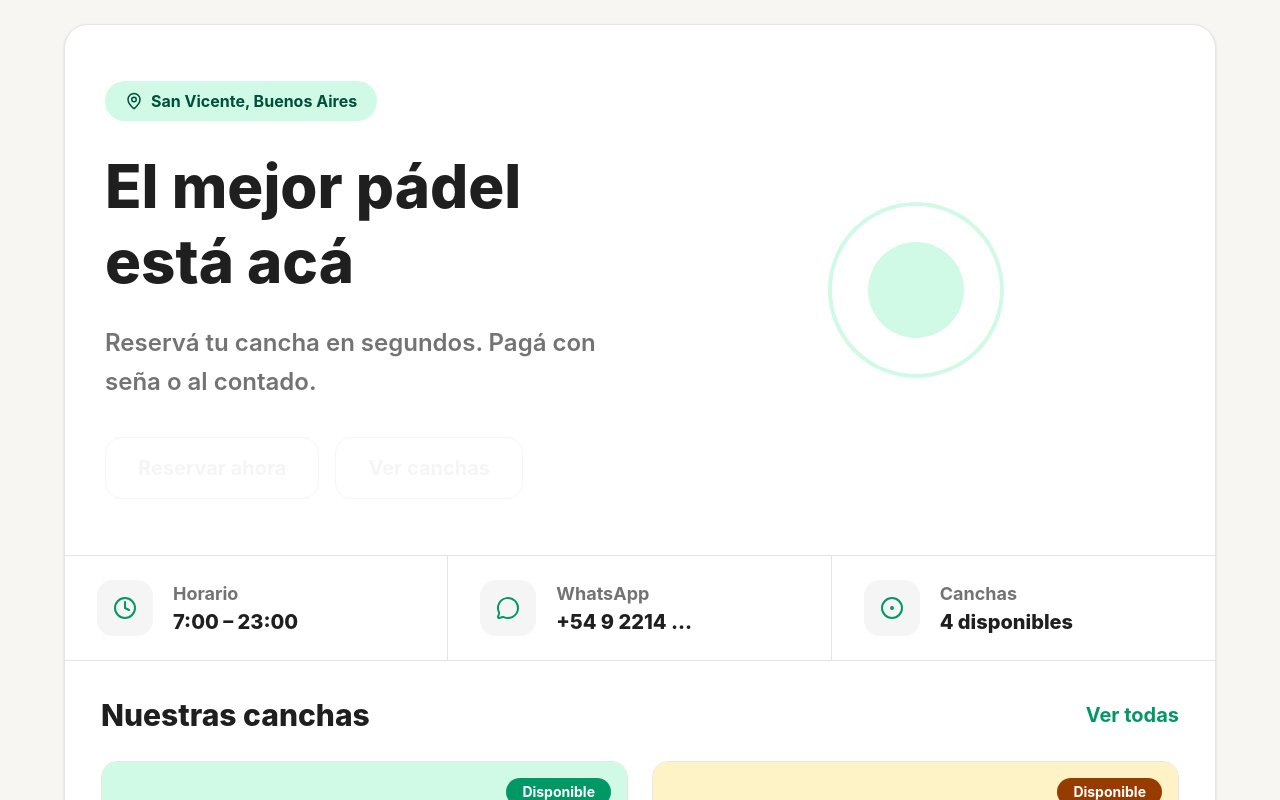
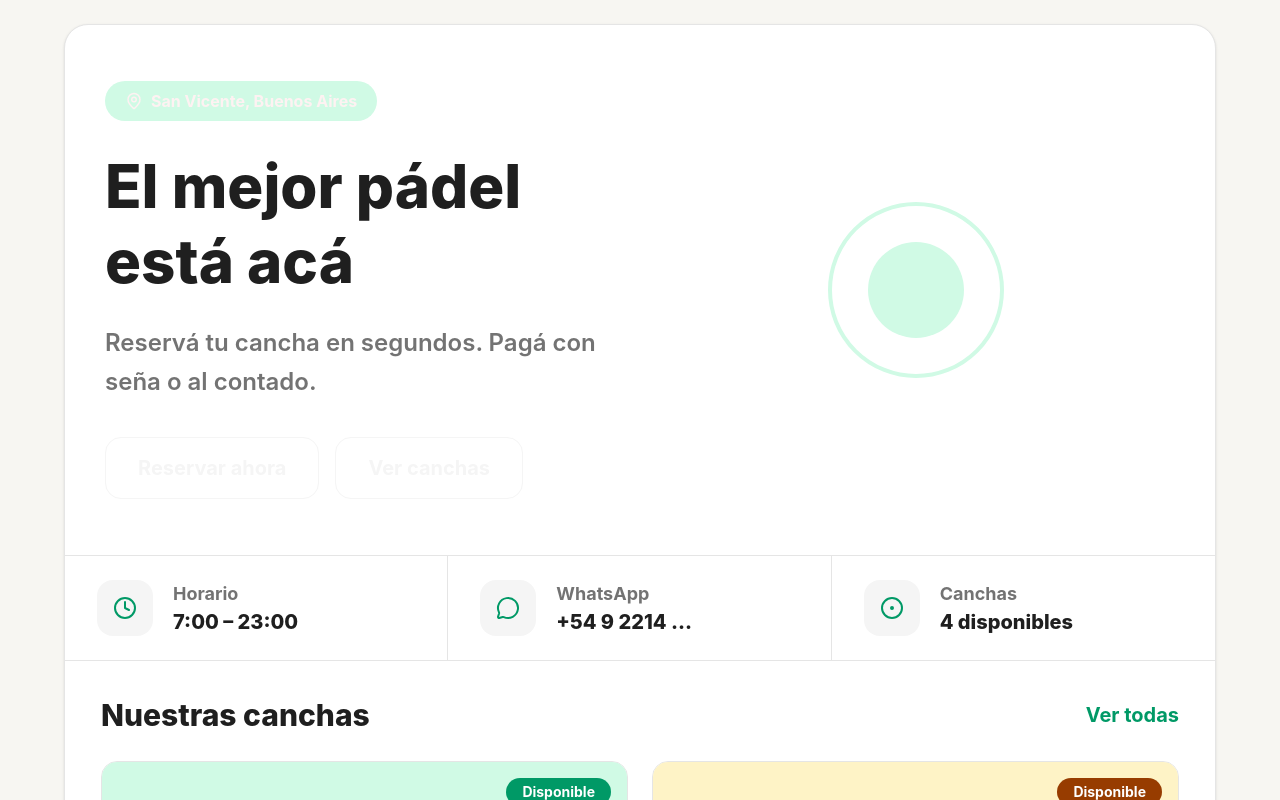
Before and after one commit to florsorondo/canchaspadel, a React (Vite) app: page / in a window 1280 px wide. Shown: the top 800 px of the page. Built offline with nearby package versions, Linux system fonts and the light colour scheme.

Commit message:
estilos Landing

```diff
--- a/src/pages/Landing.jsx
+++ b/src/pages/Landing.jsx
@@ -13,7 +13,7 @@ export default function Landing() {
         {/* Hero */}
         <section className="grid min-h-107.5 grid-cols-1 items-center gap-8 px-10 py-14 md:grid-cols-2">
           <div>
-            <div className="mb-7 inline-flex items-center gap-2 rounded-full bg-emerald-100 px-5 py-2 font-bold text-emerald-900">
+            <div className="mb-7 inline-flex items-center gap-2 rounded-full bg-emerald-100 px-5 py-2 font-bold text-red-50">
               <MapPin size={18} />
               San Vicente, Buenos Aires
             </div>
```
